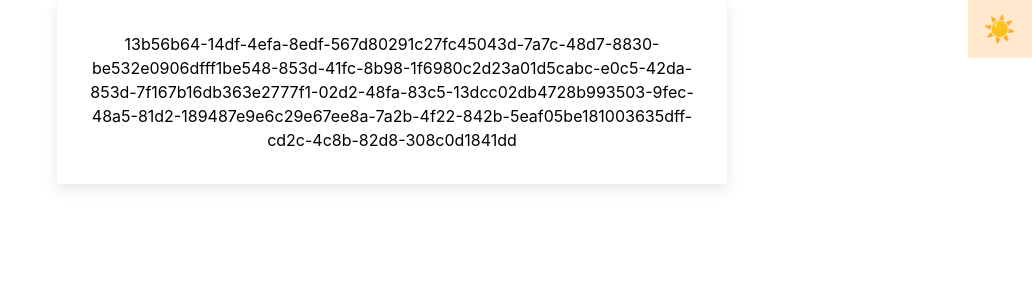
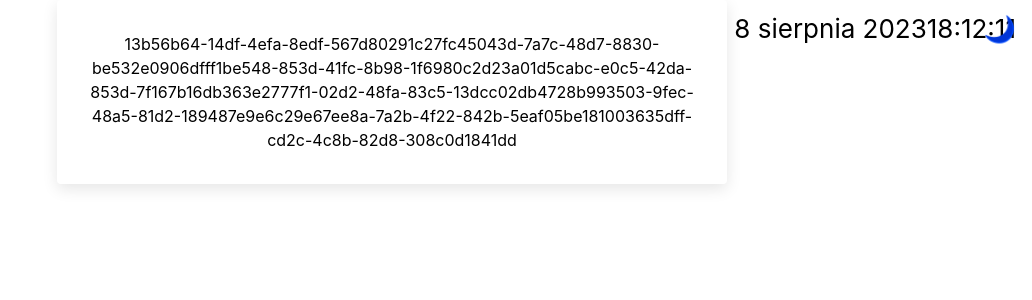
Before and after one commit to Bartek-Wieckowski/react-daily-planner, a React (Create React App) app: page / in a window 1280 px wide. Shown: the top 300 px of the page, without its empty margins (248-1280 px from the left). Built offline with nearby package versions, Linux system fonts and the light colour scheme.

Commit message:
added component to jsx

```diff
--- a/src/App.jsx
+++ b/src/App.jsx
@@ -1,14 +1,13 @@
 import ListItems from './components/ListItems/ListItems';
+import TimeDateModeSwitcher from './components/TimeDateModeSwitcher/TimeDateModeSwitcher';
 import { useDailyPlanner } from './context/DailyPlannerContext';
 
 export default function App() {
-  const { isDarkMode, handleDarkMode } = useDailyPlanner();
-
+  const { isDarkMode } = useDailyPlanner();
   return (
     <div className={`app ${isDarkMode ? 'fake-dark-mode' : ''}`}>
-      <button className="btn-fake-dark-mode" onClick={() => handleDarkMode()}>
-        {isDarkMode ? '🌙' : '☀️'}
-      </button>
+      <TimeDateModeSwitcher />
+
       <div className="container">
         <div className="row">
           <div className="col">
```
